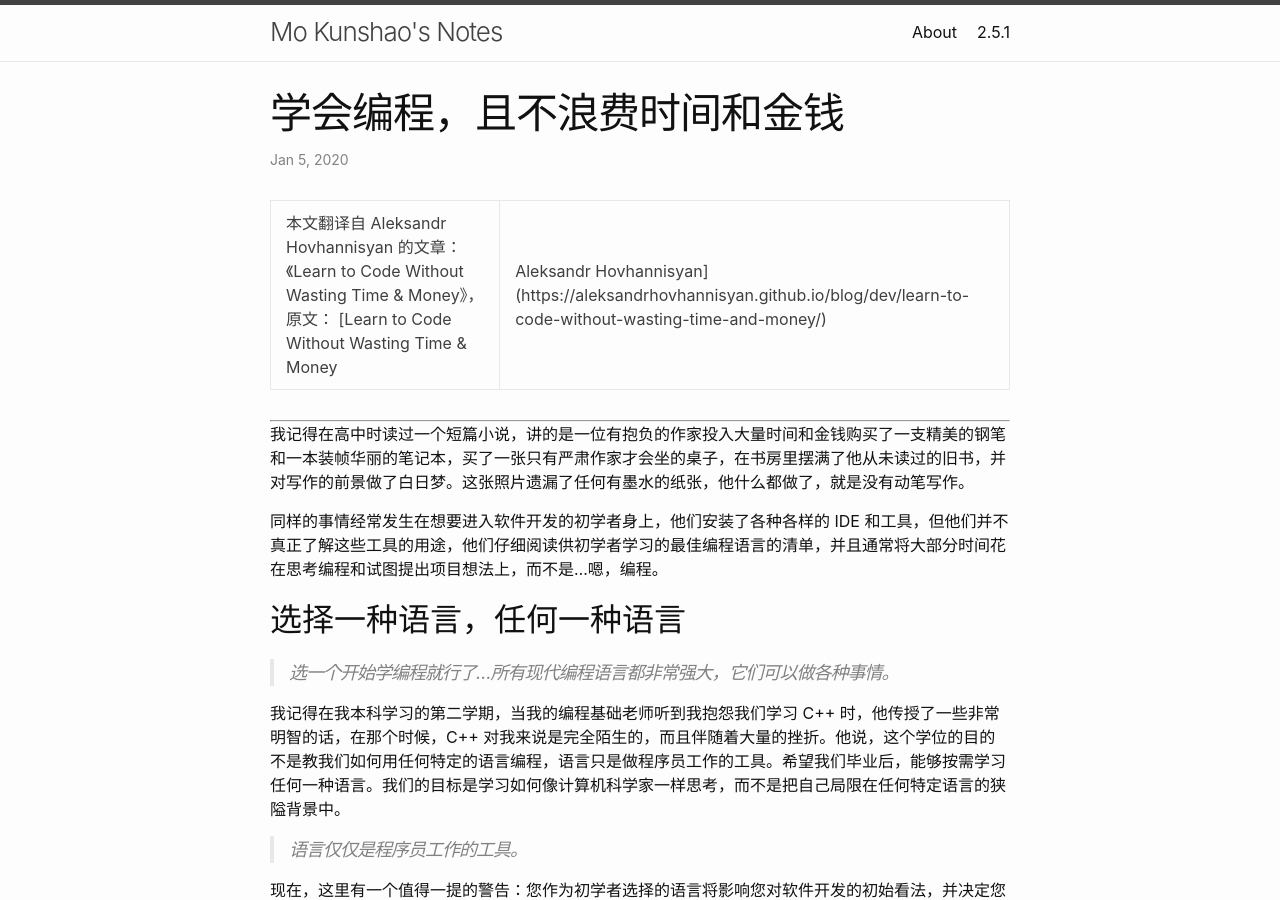
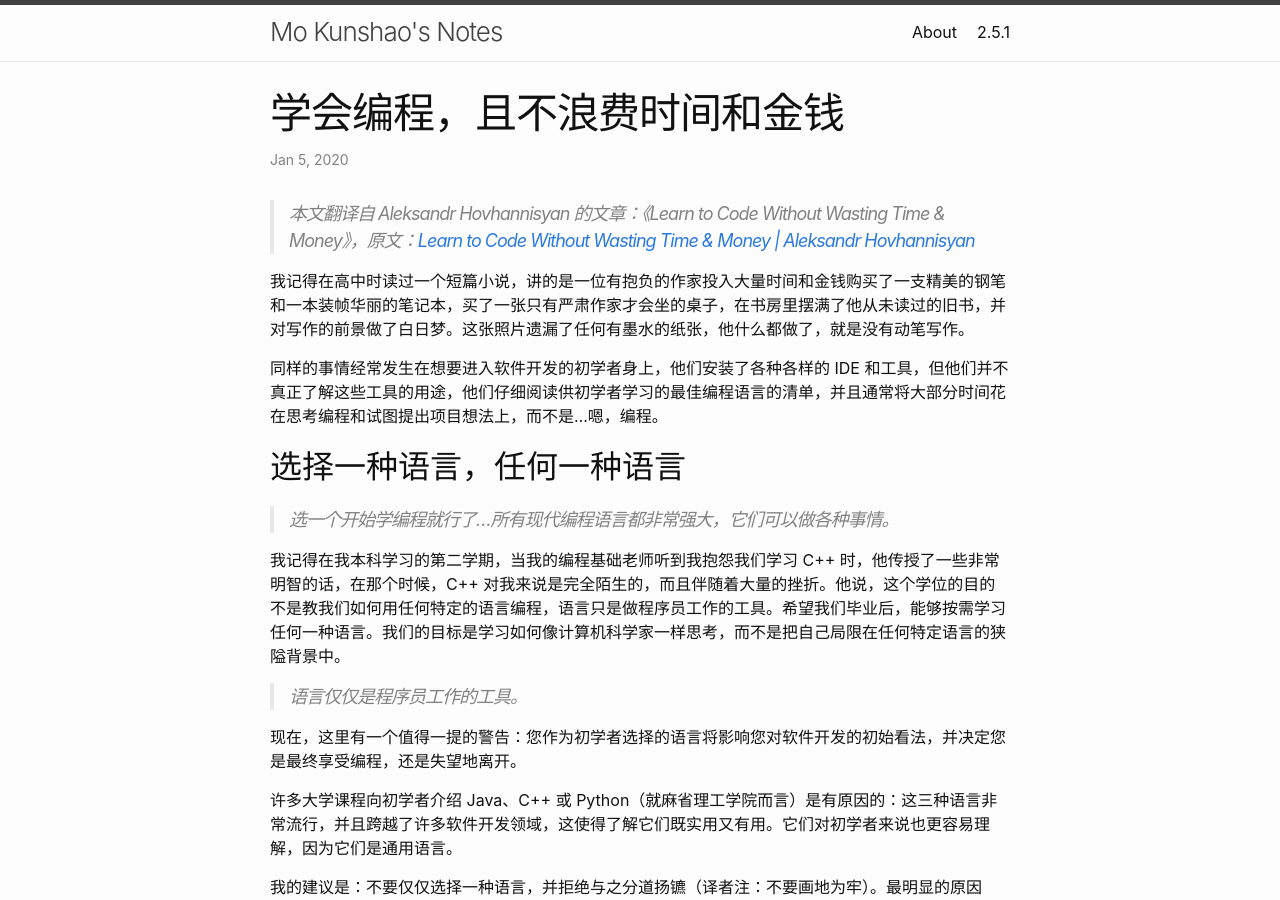
Before and after one commit to mokunshao/mokunshao.github.io, a Jekyll site: the page built from _posts/2020-01-05-learn-to-code-without-wasting-time-money.md, in a window 1280 px wide and 900 px high. Built offline with Jekyll 4.4.1, drawn with Linux system fonts in a browser that asks for light colours; our own code applies the rules of GitHub Pages for plain Markdown files.

Commit message:
Update 2020-01-05-learn-to-code-without-wasting-time-money.md

```diff
--- a/_posts/2020-01-05-learn-to-code-without-wasting-time-money.md
+++ b/_posts/2020-01-05-learn-to-code-without-wasting-time-money.md
@@ -2,9 +2,7 @@
 title: 学会编程，且不浪费时间和金钱
 ---
 
-本文翻译自 Aleksandr Hovhannisyan 的文章：《Learn to Code Without Wasting Time & Money》，原文： [Learn to Code Without Wasting Time & Money | Aleksandr Hovhannisyan](https://aleksandrhovhannisyan.github.io/blog/dev/learn-to-code-without-wasting-time-and-money/)
-
-___
+> 本文翻译自 Aleksandr Hovhannisyan 的文章：《Learn to Code Without Wasting Time & Money》，原文：[Learn to Code Without Wasting Time & Money \| Aleksandr Hovhannisyan](https://aleksandrhovhannisyan.github.io/blog/dev/learn-to-code-without-wasting-time-and-money/)
 
 我记得在高中时读过一个短篇小说，讲的是一位有抱负的作家投入大量时间和金钱购买了一支精美的钢笔和一本装帧华丽的笔记本，买了一张只有严肃作家才会坐的桌子，在书房里摆满了他从未读过的旧书，并对写作的前景做了白日梦。这张照片遗漏了任何有墨水的纸张，他什么都做了，就是没有动笔写作。
 
```
